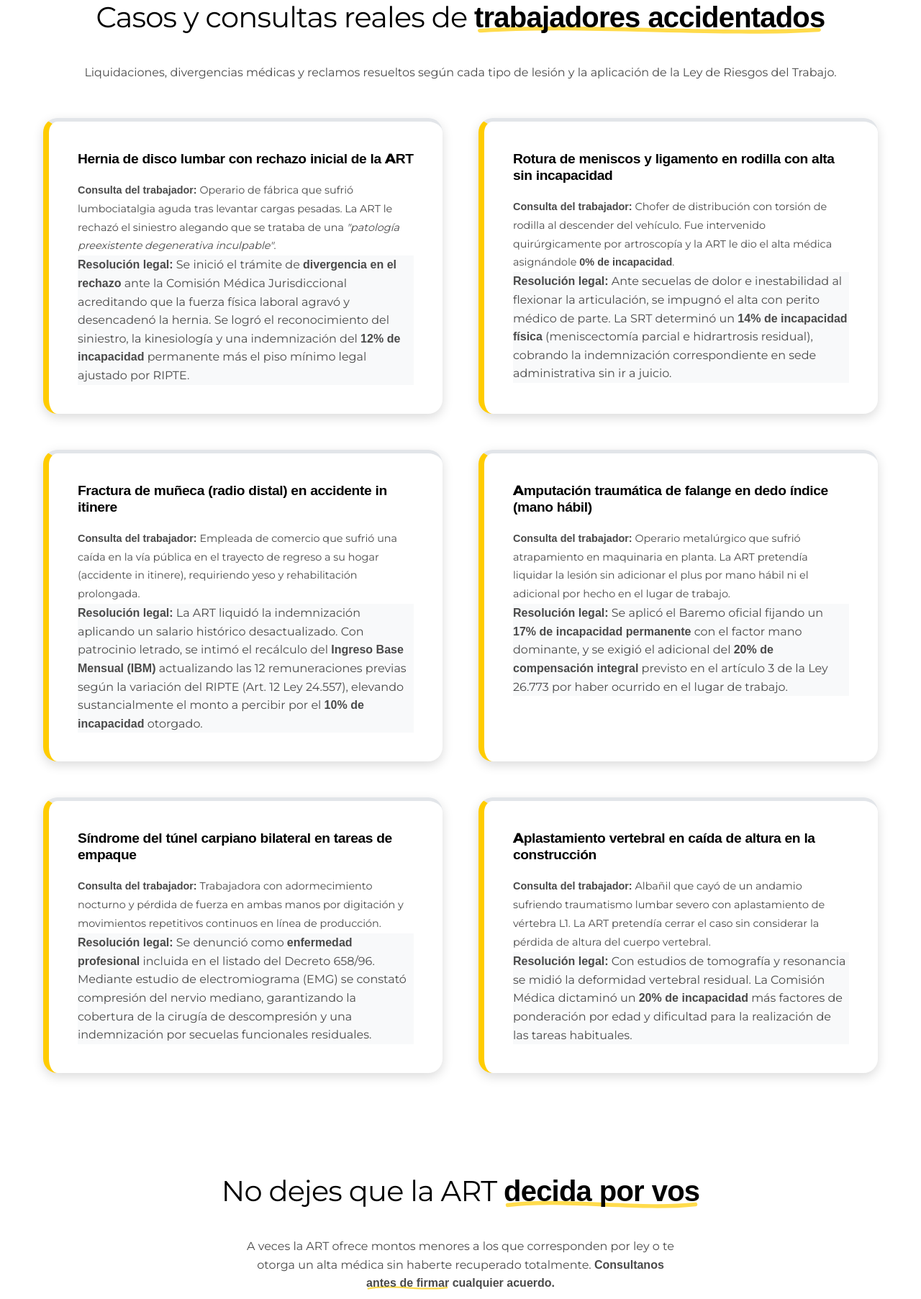
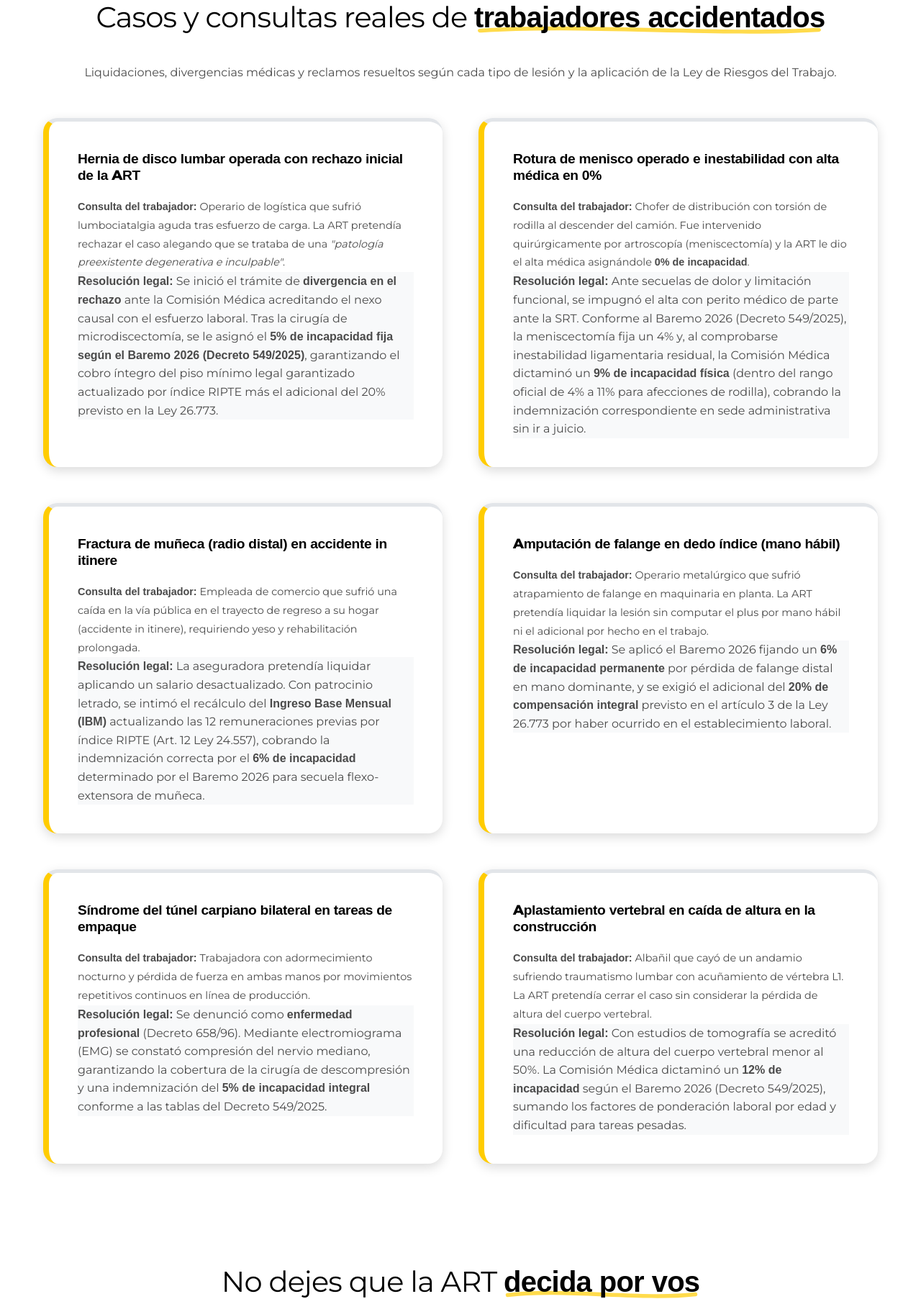
Before and after one commit to diegodpozo/derechosart, a PHP site: page /calculadora-accidentes in a window 1280 px wide. Shown: the part 3032-4837 px from the top of the page at 72% size. Run offline with PHP 8.4, Linux system fonts and the light colour scheme; some libraries are stand-ins or nearby versions.

Commit message:
MEJORAS SEO Y ARREGLO CASOS CALCULADORAS

```diff
--- a/public_html/config/SEO_CONFIG.php
+++ b/public_html/config/SEO_CONFIG.php
@@ -89,9 +89,9 @@ $SEO_PAGES = [
         'keywords' => 'comisión médica la plata, cm 11, comisión médica la plata berisso, comisión médica ensenada, divergencia de alta la plata, fuero laboral bonaerense'
     ],
     'inicio' => [
-        'titulo' => 'Abogados de ART en CABA y GBA | DerechosART',
-        'descripcion' => 'Abogados especialistas en accidentes de trabajo y despidos en CABA y GBA. Reclamá tu indemnización con expertos en ART. Consulta gratuita.',
-        'keywords' => 'abogados art caba, abogados art capital federal, abogados art gba, abogados accidentes de trabajo caba, reclamos art, indemnización laboral argentina'
+        'titulo' => 'Abogados de ART y Accidentes Laborales | DerechosART',
+        'descripcion' => 'Estudio jurídico especialista en reclamos ante la ART y Comisiones Médicas de la SRT en toda Argentina. Cobrá tu indemnización real. Consulta sin cargo.',
+        'keywords' => 'abogados de art, abogados art, abogados accidentes de trabajo, reclamos art srt, indemnizacion laboral art, estudio juridico art'
     ],
     'quienes-somos' => [
         'titulo' => 'Nuestro Equipo | Abogadas Especialistas en Reclamos de ART',
@@ -99,8 +99,8 @@ $SEO_PAGES = [
         'keywords' => 'abogadas especialistas ART, equipo jurídico laboral, expertos en reclamos SRT'
     ],
     'accidentes-de-trabajo' => [
-        'titulo' => 'Accidentes de Trabajo: Tipos, Plazos y Cómo Reclamar tu Indemnización ART',
-        'descripcion' => 'Guía completa sobre accidentes de trabajo en Argentina: qué es, tipos, qué cubre la ART, plazos clave y pasos para reclamar tu indemnización. Consulta gratuita.',
+        'titulo' => 'Abogados de Accidentes de Trabajo y ART | DerechosART',
+        'descripcion' => 'Abogados especialistas en accidentes laborales y ART. Te defendemos ante las Comisiones Médicas de la SRT para cobrar tu indemnización. Consulta gratis.',
         'keywords' => 'accidente de trabajo, accidente laboral, reclamo ART, indemnización accidente, in itinere, comisiones médicas, incapacidad laboral, ley de riesgos del trabajo'
     ],
     'despidos' => [
--- a/public_html/vistas/encabezado.php
+++ b/public_html/vistas/encabezado.php
@@ -355,7 +355,7 @@ require_once __DIR__ . '/../src/helpers_icons.php';
                     <li>
                         <a href="#" class="has-dropdown">ACCIDENTES</a>
                         <ul class="dropdown-menu">
-                            <li><a href="<?= BASE_URL ?>accidentes-de-trabajo">Accidentes de trabajo</a></li>
+                            <li><a href="<?= BASE_URL ?>accidentes-de-trabajo">Abogados de ART</a></li>
                             <li><a href="<?= BASE_URL ?>tabla-incapacidad">Baremo 2026</a></li>
                             <li><a href="<?= BASE_URL ?>calculadora-accidentes">Calculadora indemnización</a></li>
                             <li><a href="<?= BASE_URL ?>comisiones-medicas">Comisiones médicas</a></li>
@@ -400,7 +400,7 @@ require_once __DIR__ . '/../src/helpers_icons.php';
         <li class="item-dropdown-movil">
             <a href="#" id="trigger-accidentes">ACCIDENTES <?= render_icon('chevron-down', '', '', '#000000') ?></a>
             <ul class="dropdown-movil" id="dropdown-accidentes">
-                <li><a href="<?= BASE_URL ?>accidentes-de-trabajo">Accidentes de trabajo</a></li>
+                <li><a href="<?= BASE_URL ?>accidentes-de-trabajo">Abogados de ART</a></li>
                 <li><a href="<?= BASE_URL ?>tabla-incapacidad">Baremo 2026</a></li>
                 <li><a href="<?= BASE_URL ?>calculadora-accidentes">Calculadora indemnización</a></li>
                 <li><a href="<?= BASE_URL ?>comisiones-medicas">Comisiones médicas</a></li>
--- a/public_html/vistas/paginas/accidentes-de-trabajo.php
+++ b/public_html/vistas/paginas/accidentes-de-trabajo.php
@@ -7,8 +7,8 @@
     <section class="hero-interna">
         <section class="contenedor">
             <?= renderBadgeResenas(null, 'mb-15') ?>
-            <h1>Accidentes de Trabajo</h1>
-            <p class="subtitulo-hero">Tus derechos, plazos y cómo reclamar tu indemnización</p>
+            <h1>Abogados de Accidentes de Trabajo y ART</h1>
+            <p class="subtitulo-hero">Especialistas en reclamos ante las Comisiones Médicas de la SRT e indemnizaciones por ART</p>
         </section>
     </section>
 
@@ -18,6 +18,7 @@
             <h2 class="titulo-seccion al-izq">¿Qué es un <span class="subrayado-amarillo">Accidente</span> de Trabajo?</h2>
             <p class="txt-gris">Un accidente de trabajo es todo hecho súbito y violento que le ocurre al trabajador <strong>por el hecho o en ocasión del trabajo</strong>, o en el trayecto directo entre su domicilio y el lugar de laburo. Está regulado por la <strong>Ley de Riesgos del Trabajo N.° 24.557</strong> y su Decreto Reglamentario N.° 170/96.</p>
             <p class="txt-gris mt-10">Si sufriste un accidente laboral, la ART (Aseguradora de Riesgos del Trabajo) tiene la obligación de brindarte asistencia médica, farmacéutica y, en su caso, una indemnización por la incapacidad que te haya quedado.</p>
+            <p class="txt-gris mt-10">Conforme a la Ley 27.348, el trabajador cuenta con <strong>patrocinio letrado obligatorio y gratuito</strong> ante las Comisiones Médicas de la SRT, con gastos a cargo de la aseguradora. En DerechosART defendemos tus derechos para que no cobres de menos.</p>
         </section>
     </section>
 
--- a/public_html/vistas/paginas/blog-cuanto-paga-art-fractura-clavicula.php
+++ b/public_html/vistas/paginas/blog-cuanto-paga-art-fractura-clavicula.php
@@ -141,7 +141,7 @@
                 <!-- SECCION 3 -->
                 <div id="porcentajes-baremo" class="seccion-bloque">
                     <h2 class="titulo-seccion-blog"><a href="#preg-3"><span class="num-sec">3</span> Porcentajes de clavícula en el Baremo 2026</a></h2>
-                    <p>En el sistema de riesgos del trabajo rige la Tabla de Evaluación de Incapacidades Laborales del Decreto 659/96 y las pautas actualizadas del <a href="<?= BASE_URL ?>tabla-incapacidad" style="color:inherit;text-decoration:none;">Baremo Laboral 2026</a> (Decreto 549/2025). Las secuelas de clavícula y cintura escapular se dividen de la siguiente manera:</p>
+                    <p>En el sistema de riesgos del trabajo rige el nuevo <a href="<?= BASE_URL ?>tabla-incapacidad" style="color:inherit;text-decoration:none;">Baremo Laboral 2026</a> (Decreto 549/2025, que sustituyó al régimen anterior del Decreto 659/96). Las secuelas de clavícula y cintura escapular se dividen de la siguiente manera:</p>
 
                     <div class="custom-table-blog mt-30">
                         <div class="tr-blog header">
--- a/public_html/vistas/paginas/calculadora-accidentes.php
+++ b/public_html/vistas/paginas/calculadora-accidentes.php
@@ -12,7 +12,7 @@ $Edad = "";
 $EnTrabajo = "";
 $Errores = [];
 
-if ($_SERVER["REQUEST_METHOD"] == "POST") {
+if (($_SERVER["REQUEST_METHOD"] ?? '') === "POST") {
     // LIMPIEZA DE SEPARADORES DE MILES (APOSTROFES)
     $SueldoRaw = str_replace("'", "", $_POST["sueldo"] ?? '');
     $Sueldo = filter_var($SueldoRaw, FILTER_VALIDATE_INT);
@@ -141,7 +141,7 @@ if ($_SERVER["REQUEST_METHOD"] == "POST") {
                             <p class="txt-gris mb-15">La indemnización por accidente de trabajo en Argentina se rige por la <b>Ley de Riesgos del Trabajo</b> y utiliza una fórmula polinómica que protege al trabajador accidentado. El cálculo tiene en cuenta:</p>
                             <ul class="flex-column gap-15 txt-gris fs-09">
                                 <li><?= render_icon('check', 'mr-10') ?> <b>El IBM (Ingreso Base Mensual):</b> Es el promedio de tus sueldos del último año, ajustado por RIPTE para que no pierda valor frente a la inflación.</li>
-                                <li><?= render_icon('check', 'mr-10') ?> <b>El Porcentaje de Incapacidad:</b> Determinado por el <b>Baremo Oficial (Decreto 659/96)</b>. Lesiones comunes como las <b>fracturas</b>, golpes severos o túnel carpiano tienen puntajes específicos.</li>
+                                <li><?= render_icon('check', 'mr-10') ?> <b>El Porcentaje de Incapacidad:</b> Determinado por el <b>Nuevo Baremo Laboral (Decreto 549/2025)</b>. Lesiones como <b>hernias de disco</b>, meniscos o fracturas tienen porcentajes oficiales específicos.</li>
                                 <li><?= render_icon('check', 'mr-10') ?> <b>Factor Edad:</b> La fórmula (65 dividido tu edad) beneficia a los trabajadores más jóvenes, otorgándoles un coeficiente mayor.</li>
                                 <li><?= render_icon('check', 'mr-10') ?> <b>Pago Adicional del 20%:</b> Si el accidente ocurrió en tu lugar de trabajo o por el cumplimiento de tus tareas, se suma una compensación extra por "daño moral".</li>
                             </ul>
@@ -265,19 +265,19 @@ if ($_SERVER["REQUEST_METHOD"] == "POST") {
             <div class="grid-info-doble mt-40">
                 <!-- CASO 1: HERNIA DE DISCO -->
                 <article class="info-bloque b-none bl-8-amarillo">
-                    <h3 class="mb-15 fs-12">Hernia de disco lumbar con rechazo inicial de la ART</h3>
-                    <p class="txt-gris fs-09 mb-15"><strong>Consulta del trabajador:</strong> Operario de fábrica que sufrió lumbociatalgia aguda tras levantar cargas pesadas. La ART le rechazó el siniestro alegando que se trataba de una <em>"patología preexistente degenerativa inculpable"</em>.</p>
+                    <h3 class="mb-15 fs-12">Hernia de disco lumbar operada con rechazo inicial de la ART</h3>
+                    <p class="txt-gris fs-09 mb-15"><strong>Consulta del trabajador:</strong> Operario de logística que sufrió lumbociatalgia aguda tras esfuerzo de carga. La ART pretendía rechazar el caso alegando que se trataba de una <em>"patología preexistente degenerativa e inculpable"</em>.</p>
                     <div class="p-15 bg-gris border-radius-15 fs-085 txt-gris">
-                        <strong>Resolución legal:</strong> Se inició el trámite de <strong>divergencia en el rechazo</strong> ante la Comisión Médica Jurisdiccional acreditando que la fuerza física laboral agravó y desencadenó la hernia. Se logró el reconocimiento del siniestro, la kinesiología y una indemnización del <strong>12% de incapacidad</strong> permanente más el piso mínimo legal ajustado por RIPTE.
+                        <strong>Resolución legal:</strong> Se inició el trámite de <strong>divergencia en el rechazo</strong> ante la Comisión Médica acreditando el nexo causal con el esfuerzo laboral. Tras la cirugía de microdiscectomía, se le asignó el <strong>5% de incapacidad fija según el Baremo 2026 (Decreto 549/2025)</strong>, garantizando el cobro íntegro del piso mínimo legal garantizado actualizado por índice RIPTE más el adicional del 20% previsto en la Ley 26.773.
                     </div>
                 </article>
 
                 <!-- CASO 2: MENISCOS Y LIGAMENTOS -->
                 <article class="info-bloque b-none bl-8-amarillo">
-                    <h3 class="mb-15 fs-12">Rotura de meniscos y ligamento en rodilla con alta sin incapacidad</h3>
-                    <p class="txt-gris fs-09 mb-15"><strong>Consulta del trabajador:</strong> Chofer de distribución con torsión de rodilla al descender del vehículo. Fue intervenido quirúrgicamente por artroscopía y la ART le dio el alta médica asignándole <strong>0% de incapacidad</strong>.</p>
+                    <h3 class="mb-15 fs-12">Rotura de menisco operado e inestabilidad con alta médica en 0%</h3>
+                    <p class="txt-gris fs-09 mb-15"><strong>Consulta del trabajador:</strong> Chofer de distribución con torsión de rodilla al descender del camión. Fue intervenido quirúrgicamente por artroscopía (meniscectomía) y la ART le dio el alta médica asignándole <strong>0% de incapacidad</strong>.</p>
                     <div class="p-15 bg-gris border-radius-15 fs-085 txt-gris">
-                        <strong>Resolución legal:</strong> Ante secuelas de dolor e inestabilidad al flexionar la articulación, se impugnó el alta con perito médico de parte. La SRT determinó un <strong>14% de incapacidad física</strong> (meniscectomía parcial e hidrartrosis residual), cobrando la indemnización correspondiente en sede administrativa sin ir a juicio.
+                        <strong>Resolución legal:</strong> Ante secuelas de dolor y limitación funcional, se impugnó el alta con perito médico de parte ante la SRT. Conforme al Baremo 2026 (Decreto 549/2025), la meniscectomía fija un 4% y, al comprobarse inestabilidad ligamentaria residual, la Comisión Médica dictaminó un <strong>9% de incapacidad física</strong> (dentro del rango oficial de 4% a 11% para afecciones de rodilla), cobrando la indemnización correspondiente en sede administrativa sin ir a juicio.
                     </div>
                 </article>
 
@@ -286,34 +286,34 @@ if ($_SERVER["REQUEST_METHOD"] == "POST") {
                     <h3 class="mb-15 fs-12">Fractura de muñeca (radio distal) en accidente in itinere</h3>
                     <p class="txt-gris fs-09 mb-15"><strong>Consulta del trabajador:</strong> Empleada de comercio que sufrió una caída en la vía pública en el trayecto de regreso a su hogar (accidente in itinere), requiriendo yeso y rehabilitación prolongada.</p>
                     <div class="p-15 bg-gris border-radius-15 fs-085 txt-gris">
-                        <strong>Resolución legal:</strong> La ART liquidó la indemnización aplicando un salario histórico desactualizado. Con patrocinio letrado, se intimó el recálculo del <strong>Ingreso Base Mensual (IBM)</strong> actualizando las 12 remuneraciones previas según la variación del RIPTE (Art. 12 Ley 24.557), elevando sustancialmente el monto a percibir por el <strong>10% de incapacidad</strong> otorgado.
+                        <strong>Resolución legal:</strong> La aseguradora pretendía liquidar aplicando un salario desactualizado. Con patrocinio letrado, se intimó el recálculo del <strong>Ingreso Base Mensual (IBM)</strong> actualizando las 12 remuneraciones previas por índice RIPTE (Art. 12 Ley 24.557), cobrando la indemnización correcta por el <strong>6% de incapacidad</strong> determinado por el Baremo 2026 para secuela flexo-extensora de muñeca.
                     </div>
                 </article>
 
                 <!-- CASO 4: AMPUTACION DE DEDO -->
                 <article class="info-bloque b-none bl-8-amarillo">
-                    <h3 class="mb-15 fs-12">Amputación traumática de falange en dedo índice (mano hábil)</h3>
-                    <p class="txt-gris fs-09 mb-15"><strong>Consulta del trabajador:</strong> Operario metalúrgico que sufrió atrapamiento en maquinaria en planta. La ART pretendía liquidar la lesión sin adicionar el plus por mano hábil ni el adicional por hecho en el lugar de trabajo.</p>
+                    <h3 class="mb-15 fs-12">Amputación de falange en dedo índice (mano hábil)</h3>
+                    <p class="txt-gris fs-09 mb-15"><strong>Consulta del trabajador:</strong> Operario metalúrgico que sufrió atrapamiento de falange en maquinaria en planta. La ART pretendía liquidar la lesión sin computar el plus por mano hábil ni el adicional por hecho en el trabajo.</p>
                     <div class="p-15 bg-gris border-radius-15 fs-085 txt-gris">
-                        <strong>Resolución legal:</strong> Se aplicó el Baremo oficial fijando un <strong>17% de incapacidad permanente</strong> con el factor mano dominante, y se exigió el adicional del <strong>20% de compensación integral</strong> previsto en el artículo 3 de la Ley 26.773 por haber ocurrido en el lugar de trabajo.
+                        <strong>Resolución legal:</strong> Se aplicó el Baremo 2026 fijando un <strong>6% de incapacidad permanente</strong> por pérdida de falange distal en mano dominante, y se exigió el adicional del <strong>20% de compensación integral</strong> previsto en el artículo 3 de la Ley 26.773 por haber ocurrido en el establecimiento laboral.
                     </div>
                 </article>
 
                 <!-- CASO 5: TUNEL CARPIANO -->
                 <article class="info-bloque b-none bl-8-amarillo">
                     <h3 class="mb-15 fs-12">Síndrome del túnel carpiano bilateral en tareas de empaque</h3>
-                    <p class="txt-gris fs-09 mb-15"><strong>Consulta del trabajador:</strong> Trabajadora con adormecimiento nocturno y pérdida de fuerza en ambas manos por digitación y movimientos repetitivos continuos en línea de producción.</p>
+                    <p class="txt-gris fs-09 mb-15"><strong>Consulta del trabajador:</strong> Trabajadora con adormecimiento nocturno y pérdida de fuerza en ambas manos por movimientos repetitivos continuos en línea de producción.</p>
                     <div class="p-15 bg-gris border-radius-15 fs-085 txt-gris">
-                        <strong>Resolución legal:</strong> Se denunció como <strong>enfermedad profesional</strong> incluida en el listado del Decreto 658/96. Mediante estudio de electromiograma (EMG) se constató compresión del nervio mediano, garantizando la cobertura de la cirugía de descompresión y una indemnización por secuelas funcionales residuales.
+                        <strong>Resolución legal:</strong> Se denunció como <strong>enfermedad profesional</strong> (Decreto 658/96). Mediante electromiograma (EMG) se constató compresión del nervio mediano, garantizando la cobertura de la cirugía de descompresión y una indemnización del <strong>5% de incapacidad integral</strong> conforme a las tablas del Decreto 549/2025.
                     </div>
                 </article>
 
                 <!-- CASO 6: FRACTURA VERTEBRAL / LUMBALGIA -->
                 <article class="info-bloque b-none bl-8-amarillo">
                     <h3 class="mb-15 fs-12">Aplastamiento vertebral en caída de altura en la construcción</h3>
-                    <p class="txt-gris fs-09 mb-15"><strong>Consulta del trabajador:</strong> Albañil que cayó de un andamio sufriendo traumatismo lumbar severo con aplastamiento de vértebra L1. La ART pretendía cerrar el caso sin considerar la pérdida de altura del cuerpo vertebral.</p>
+                    <p class="txt-gris fs-09 mb-15"><strong>Consulta del trabajador:</strong> Albañil que cayó de un andamio sufriendo traumatismo lumbar con acuñamiento de vértebra L1. La ART pretendía cerrar el caso sin considerar la pérdida de altura del cuerpo vertebral.</p>
                     <div class="p-15 bg-gris border-radius-15 fs-085 txt-gris">
-                        <strong>Resolución legal:</strong> Con estudios de tomografía y resonancia se midió la deformidad vertebral residual. La Comisión Médica dictaminó un <strong>20% de incapacidad</strong> más factores de ponderación por edad y dificultad para la realización de las tareas habituales.
+                        <strong>Resolución legal:</strong> Con estudios de tomografía se acreditó una reducción de altura del cuerpo vertebral menor al 50%. La Comisión Médica dictaminó un <strong>12% de incapacidad</strong> según el Baremo 2026 (Decreto 549/2025), sumando los factores de ponderación laboral por edad y dificultad para tareas pesadas.
                     </div>
                 </article>
             </div>
--- a/public_html/vistas/paginas/comisiones-medicas.php
+++ b/public_html/vistas/paginas/comisiones-medicas.php
@@ -1148,7 +1148,7 @@
                     <details>
                         <summary><h3>¿Qué es el Baremo de evaluación de incapacidades?</h3></summary>
                         <article class="respuesta">
-                            <p>Es la tabla oficial (Decreto 659/96) que establece cuántos "puntos" de incapacidad corresponden a cada lesión. Por ejemplo, una hernia de disco o una fractura tienen puntajes específicos que sumados determinan tu indemnización final.</p>
+                            <p>Es la tabla oficial del Baremo Laboral (Decreto 549/2025) que establece cuántos "puntos" de incapacidad corresponden a cada lesión. Por ejemplo, una hernia de disco o una fractura tienen puntajes específicos que sumados determinan tu indemnización final.</p>
                         </article>
                     </details>
                 </section>
@@ -1337,7 +1337,7 @@
                     <div class="gba-bloque-item">
                         <h4>📑 Trámites que se realizan en esta sede</h4>
                         <ul>
-                            <li><strong>Determinación de incapacidad física y psicológica:</strong> cuantificación del daño corporal conforme al Baremo del Decreto 659/96.</li>
+                            <li><strong>Determinación de incapacidad física y psicológica:</strong> cuantificación del daño corporal conforme al Baremo Laboral (Decreto 549/2025).</li>
                             <li><strong>Divergencia en el alta médica:</strong> cuestionamiento al alta otorgada por la ART cuando persisten secuelas invalidantes.</li>
                             <li><strong>Rechazo de contingencias laborales:</strong> accidentes en el lugar de trabajo o in itinere no reconocidos.</li>
                             <li><strong>Reingreso a tratamiento:</strong> pedido de recalificación laboral, prótesis ortopédicas o nueva atención médica por reagravación.</li>
--- a/public_html/vistas/paginas/inicio.php
+++ b/public_html/vistas/paginas/inicio.php
@@ -11,7 +11,7 @@
         <article class="hero-v2-texto">
             <?= renderBadgeResenas(null, 'mb-15') ?>
             <?php
-                $h1_texto = "Abogados Especialistas en Accidentes de Trabajo y Despidos";
+                $h1_texto = "Abogados de ART Especialistas en Accidentes de Trabajo y Despidos";
                 if (defined('ZONA_H1_ESPECIAL')) {
                     $h1_texto = ZONA_H1_ESPECIAL;
                 } elseif (defined('ZONA_NOMBRE_SEO') && defined('ZONA_ES_CABA_GBA') && !ZONA_ES_CABA_GBA) {
@@ -19,7 +19,7 @@
                 }
             ?>
             <h1 class="titulo-hero"><?php echo $h1_texto; ?> <span class="subrayado-amarillo">DerechosART</span></h1>
-            <p><strong>Estudio Jurídico Laboral en Argentina</strong><br>Contamos con más de 8 años de experiencia ayudando a los trabajadores en sus <a href="<?= BASE_URL ?>accidentes-de-trabajo" style="color:inherit;text-decoration:none;">reclamos por accidentes laborales</a> y <a href="<?= BASE_URL ?>despidos" style="color:inherit;text-decoration:none;">despidos</a>. Atendemos en <?= enumerarZonasAtencion() ?> y en todo el país, de forma presencial o virtual.</p>
+            <p><strong>Abogadas Especialistas en ART y Derecho Laboral</strong><br>Más de 8 años de trayectoria defendiendo a trabajadores ante las <strong>Comisiones Médicas de la SRT</strong> y en reclamos por <a href="<?= BASE_URL ?>accidentes-de-trabajo" style="color:inherit;text-decoration:none;">accidentes laborales</a> y <a href="<?= BASE_URL ?>despidos" style="color:inherit;text-decoration:none;">despidos</a>. Atendemos en <?= enumerarZonasAtencion() ?> y en todo el país, de forma presencial o virtual.</p>
             <a href="https://wa.me/5491124786144" target="_blank" class="btn btn-amarillo">
                 <?= render_icon('whatsapp', '', 'transform: scale(2.0);') ?> Contáctanos
             </a>
--- a/public_html/vistas/paginas/quienes-somos.php
+++ b/public_html/vistas/paginas/quienes-somos.php
@@ -8,7 +8,7 @@
         <section class="contenedor">
             <?= renderBadgeResenas(null, 'mb-15') ?>
             <h1>Expertas en <span class="subrayado-amarillo"><strong>Accidentes de Trabajo y ART</strong></span></h1>
-            <p class="subtitulo-hero">Más de 8 años defendiendo los derechos de los trabajadores con transparencia y compromiso profesional.</p>
+            <p class="subtitulo-hero">Abogadas especializadas con más de 8 años de actuación profesional ante las Comisiones Médicas de la SRT y fueros laborales en toda Argentina.</p>
         </section>
     </section>
 
--- a/public_html/vistas/pie_pagina.php
+++ b/public_html/vistas/pie_pagina.php
@@ -24,7 +24,7 @@
                 </div>
 
                 <div class="footer-art-bio-texto">
-                    DerechosART es un estudio jurídico ubicado en Argentina, especializado en accidentes laborales, despidos y enfermedades profesionales.
+                    DerechosART es un estudio jurídico especializado en reclamos de ART, Comisiones Médicas de la SRT y despidos en toda Argentina.
                 </div>
             </div>
 
@@ -32,7 +32,7 @@
             <div class="footer-art-col">
                 <p class="footer-art-titulo">MAPA DEL SITIO</p>
                     <ul class="footer-art-links">
-                        <li><a href="<?= BASE_URL ?>accidentes-de-trabajo">Accidentes de trabajo</a></li>
+                        <li><a href="<?= BASE_URL ?>accidentes-de-trabajo">Abogados de ART</a></li>
                         <li><a href="<?= BASE_URL ?>blog">Blog</a></li>
                         <li><a href="<?= BASE_URL ?>calculadora-despidos">Calculadora de despidos</a></li>
                         <li><a href="<?= BASE_URL ?>calculadora-accidentes">Calculadora por accidentes</a></li>
```
